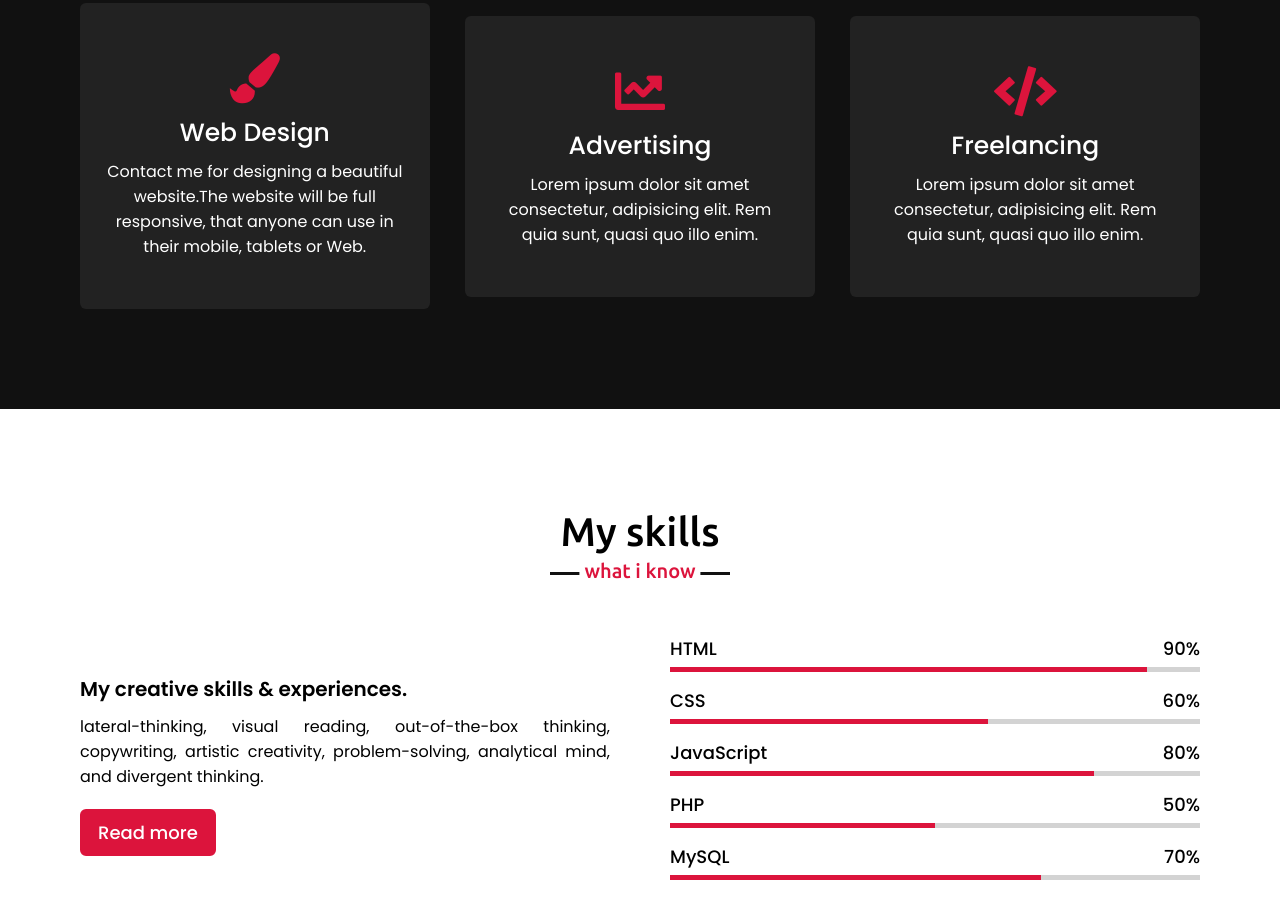
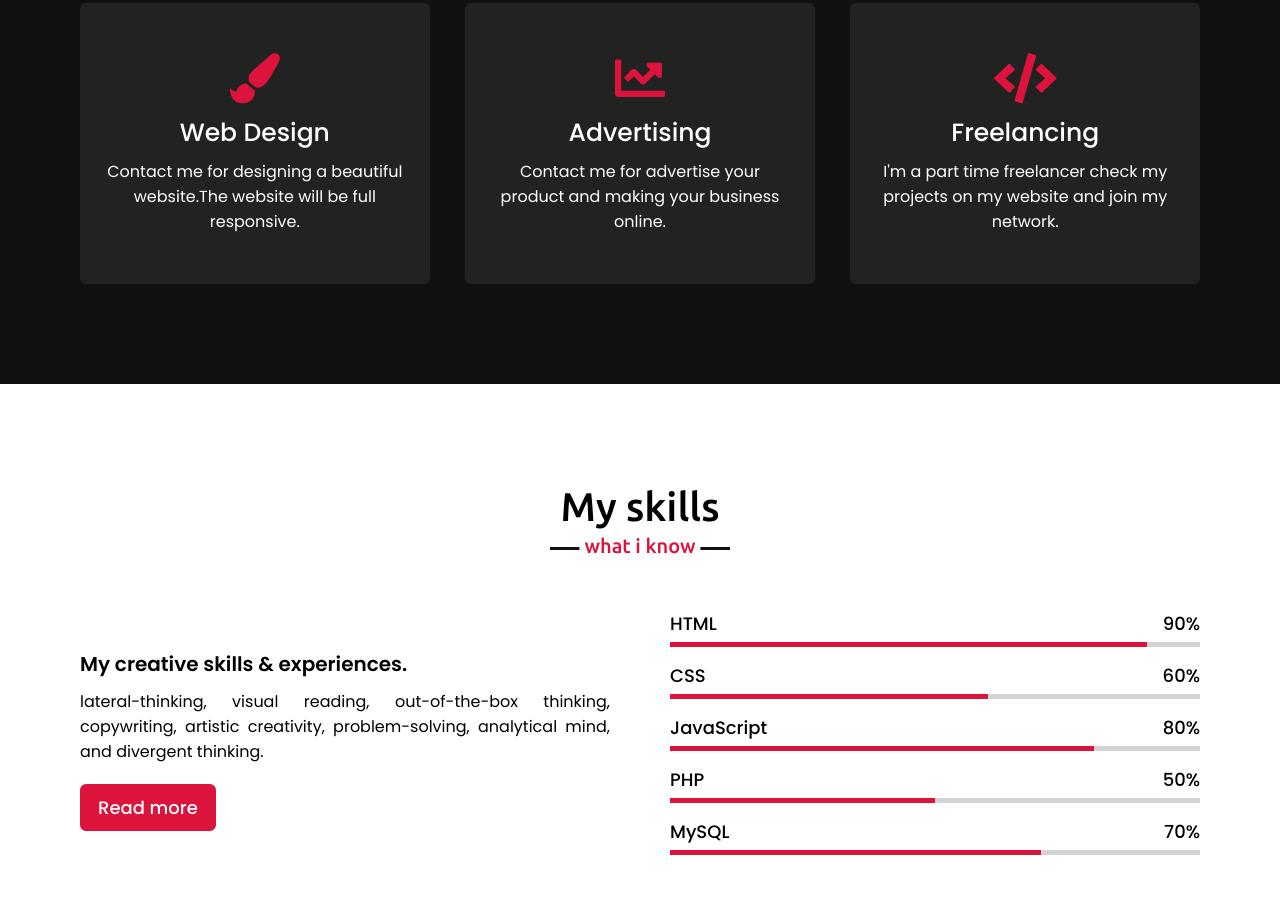
Before and after one commit to abhi100010/Portfolio, a plain HTML site: page index.html in a window 1280 px wide. Shown: the part 1756-2675 px from the top of the page. Drawn offline with nearby package versions, Linux system fonts and the light colour scheme.

Commit message:
Update index.html

```diff
--- a/index.html
+++ b/index.html
@@ -27,7 +27,7 @@
             <ul class="menu">
                 <li><a href="#">Home</a></li>
                 <li><a href="#">About</a></li>
-                <li><a href="https://www.linkedin.com/company/my-services-official/?originalSubdomain=gr">Services</a></li>
+                <li><a href="#">Services</a></li>
                 <li><a href="#">Skills</a></li>
                 <li><a href="#">Teams</a></li>
                 <li><a href="#">Contact</a></li>
@@ -76,21 +76,21 @@
                     <div class="box">
                         <i class="fas fa-paint-brush"></i>
                         <div class="text">Web Design</div>
-                        <p>Contact me for designing a beautiful website.The website will be full responsive, that anyone can use in their mobile, tablets or Web.</p>
+                        <p>Contact me for designing a beautiful website.The website will be full responsive.</p>
                     </div>
                 </div>
                 <div class="card">
                     <div class="box">
                         <i class="fas fa-chart-line"></i>
                         <div class="text">Advertising</div>
-                        <p>Lorem ipsum dolor sit amet consectetur, adipisicing elit. Rem quia sunt, quasi quo illo enim.</p>
+                        <p>Contact me for advertise your product and making your business online.</p>
                     </div>
                 </div>
                 <div class="card">
                     <div class="box">
                         <i class="fas fa-code"></i>
                         <div class="text">Freelancing</div>
-                        <p>Lorem ipsum dolor sit amet consectetur, adipisicing elit. Rem quia sunt, quasi quo illo enim.</p>
+                        <p>I'm a part time freelancer check my projects on my website and join my network.</p>
                     </div>
                 </div>
                </div>
```
